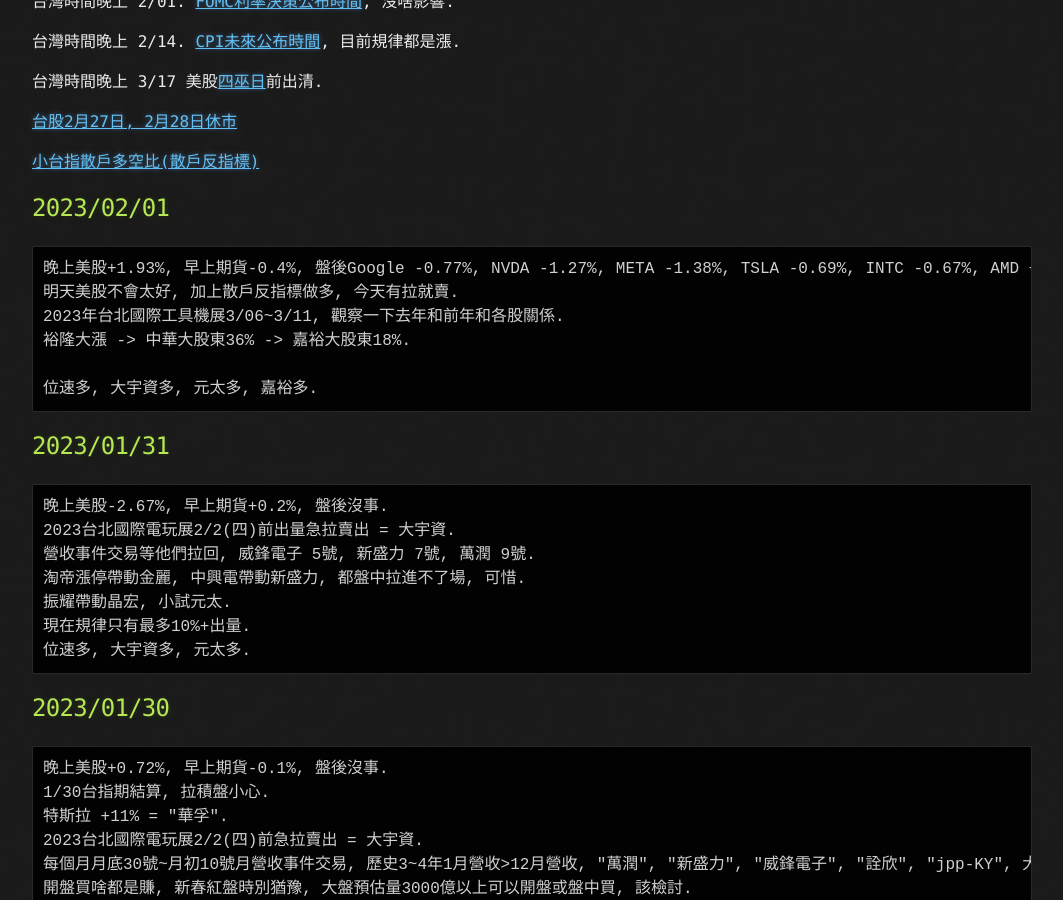
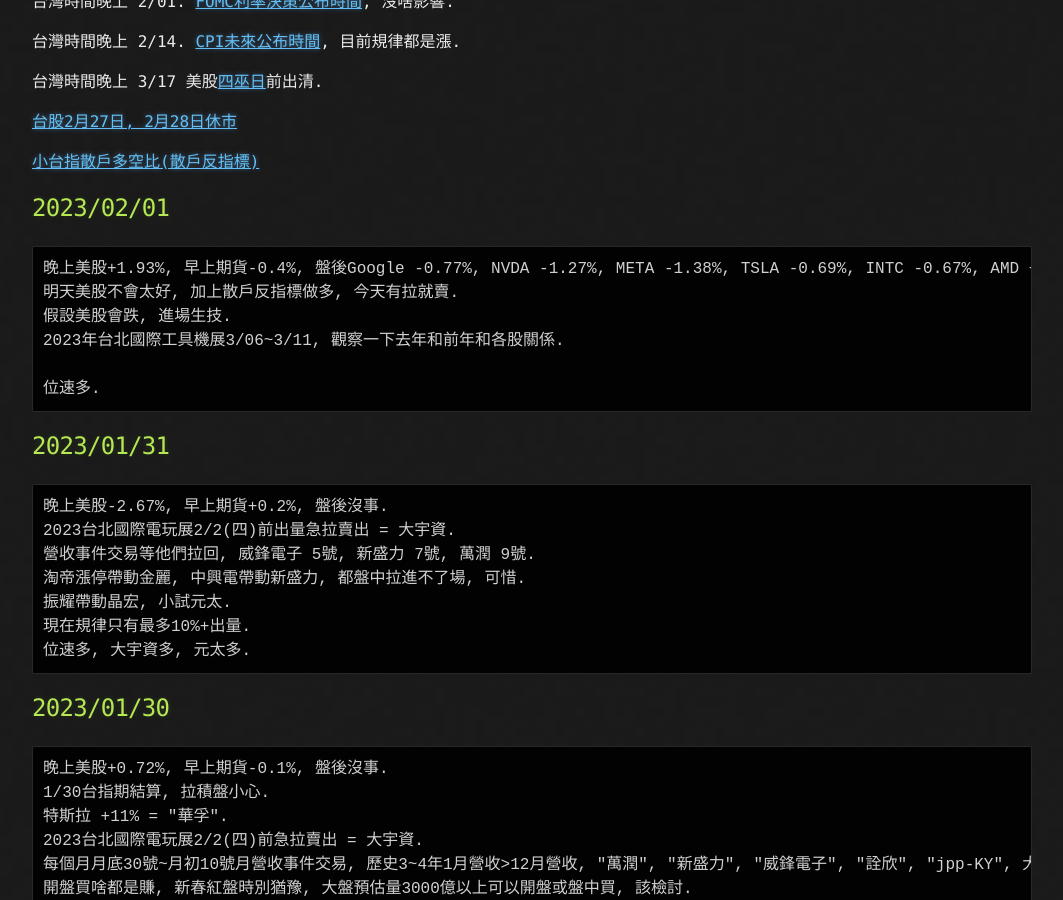
Before and after one commit to lepg5487/Stock_God, a Jekyll site: the page built from index.md, in a window 1280 px wide and 900 px high, scrolled down 428 px. Shown: the whole window, without its empty margins (108-1171 px from the left). Built offline with Jekyll 4.4.1, drawn with Linux system fonts in a browser that asks for light colours; our own code applies the rules of GitHub Pages for plain Markdown files.

Commit message:
Update index.md

````diff
--- a/index.md
+++ b/index.md
@@ -24,10 +24,10 @@
 ```
 晚上美股+1.93%, 早上期貨-0.4%, 盤後Google -0.77%, NVDA -1.27%, META -1.38%, TSLA -0.69%, INTC -0.67%, AMD +1.26%.
 明天美股不會太好, 加上散戶反指標做多, 今天有拉就賣.
+假設美股會跌, 進場生技.
 2023年台北國際工具機展3/06~3/11, 觀察一下去年和前年和各股關係.
-裕隆大漲 -> 中華大股東36% -> 嘉裕大股東18%.
-
-位速多, 大宇資多, 元太多, 嘉裕多.
+
+位速多.
 ```
 
 ## 2023/01/31
````
